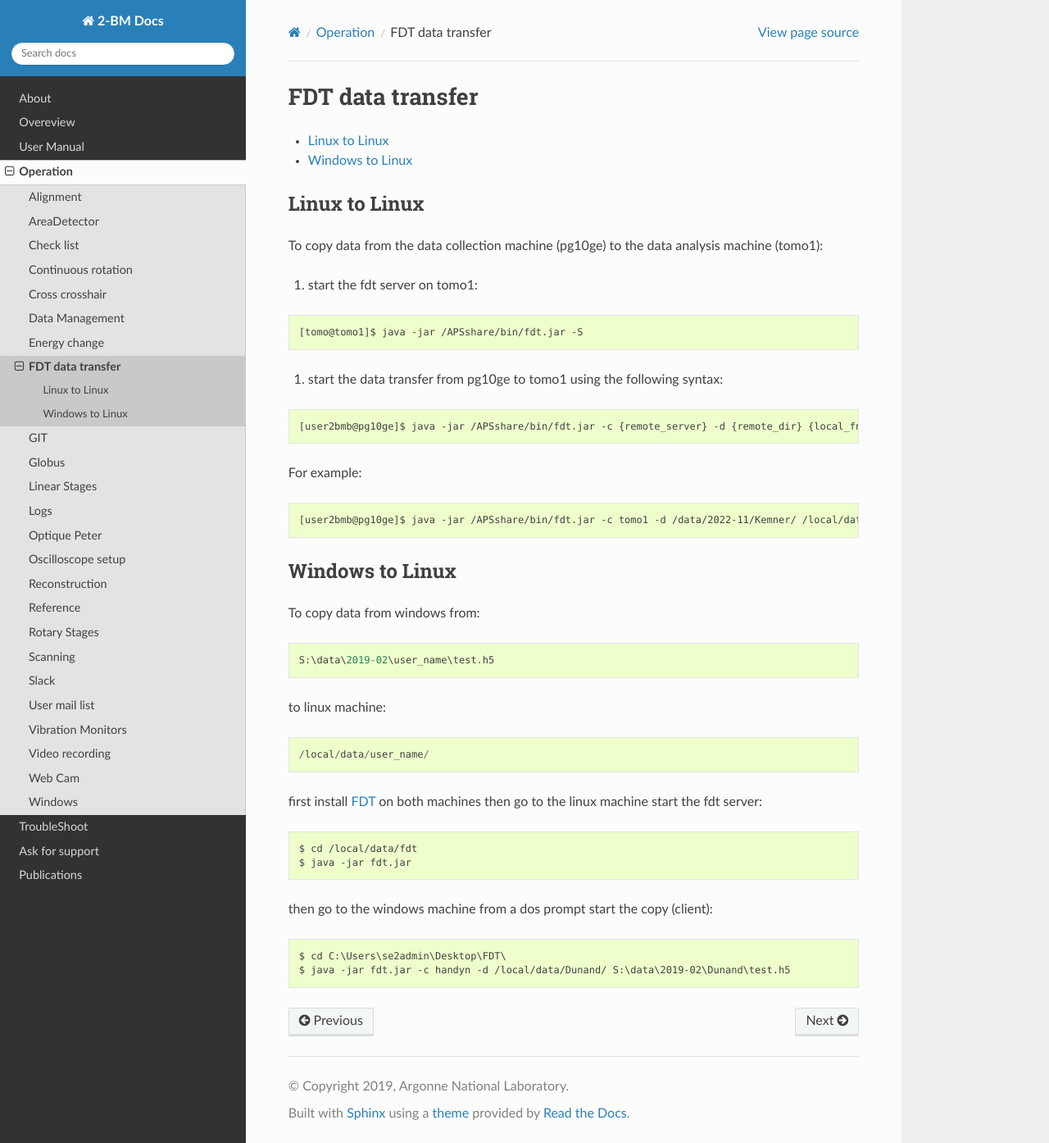
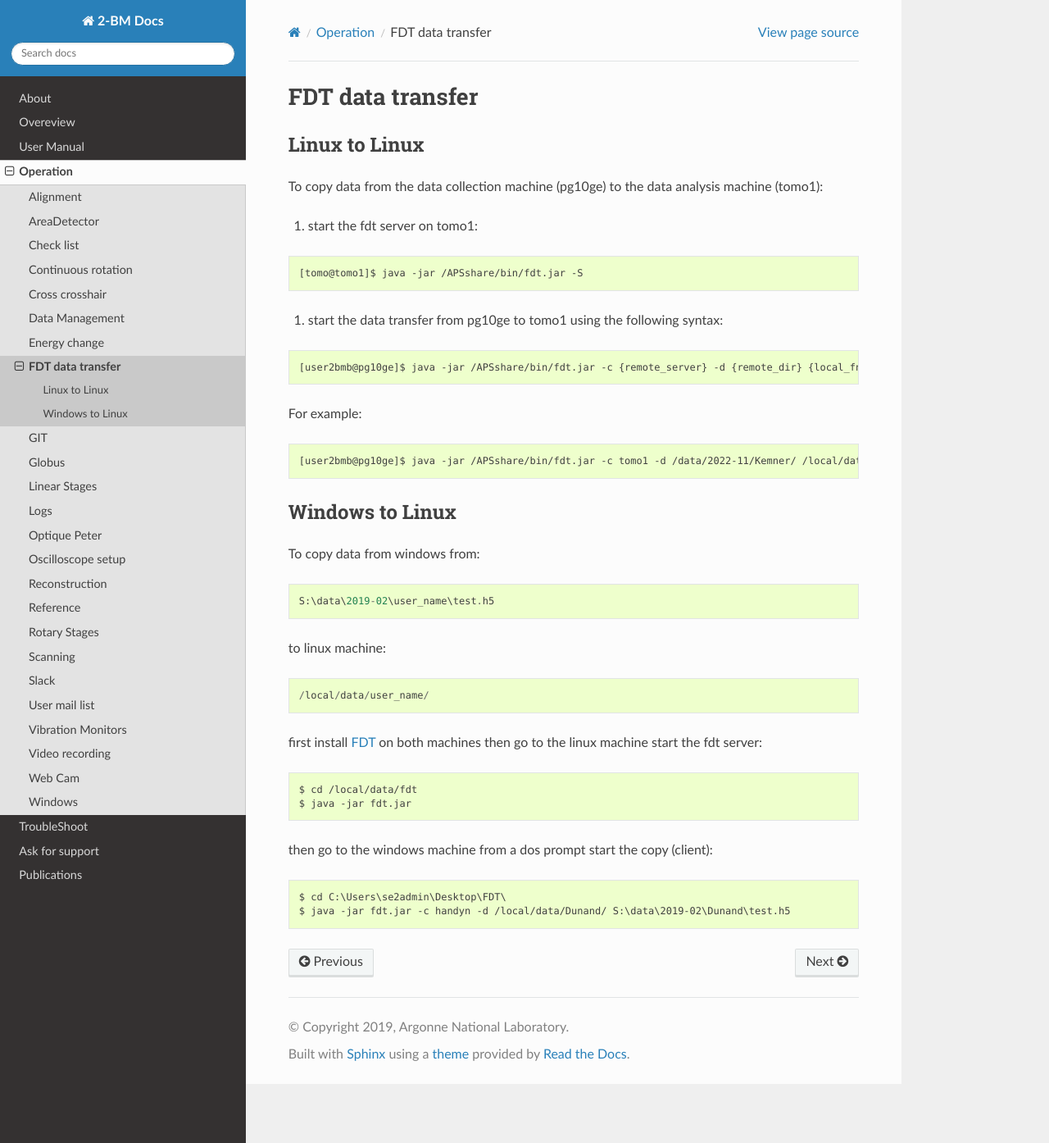
Before and after one commit to xray-imaging/2bm-docs, a Sphinx documentation site: the page built from docs/source/ops/item_006.rst, in a window 1280 px wide and 1394 px high. Shown: the whole window at 82% size. Built offline with Sphinx 7.4.7 and the Read the Docs theme 2.0.0, drawn with Linux system fonts in a browser that asks for light colours; the version number could not be read and is left out; part of the change alters nothing that is shown.

```diff
--- a/docs/source/ops/item_006.rst
+++ b/docs/source/ops/item_006.rst
@@ -1,10 +1,5 @@
 FDT data transfer
 =================
-
-.. contents::
-   :local:
-
-
 
 Linux to Linux
 --------------
```
